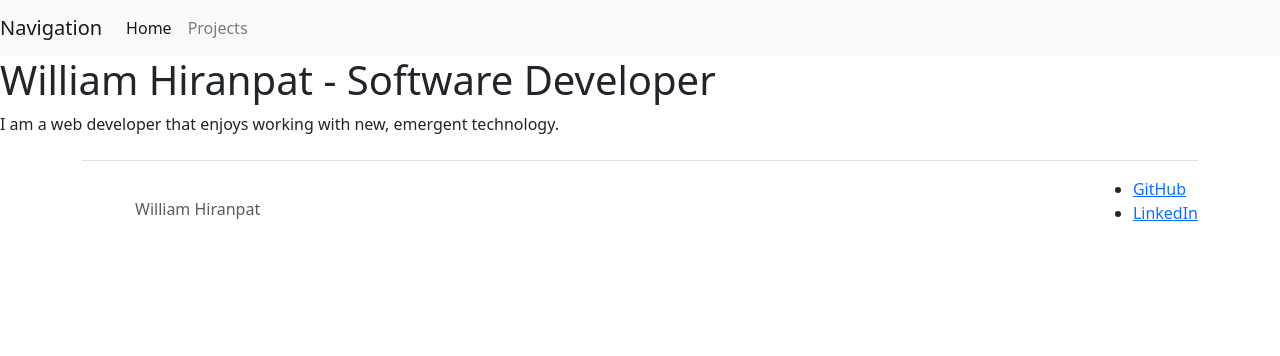
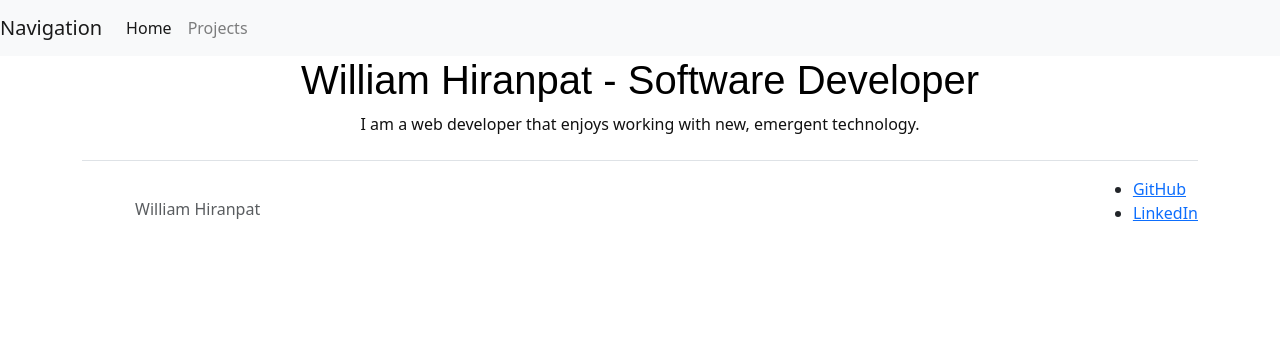
Before and after one commit to whiranpat2996/LandingPage, a Django app: page /index/ in a window 1280 px wide. Shown: the top 356 px of the page. Run offline with Django 4.2, Linux system fonts and the light colour scheme; some libraries are stand-ins or nearby versions.

```diff
--- a/LandingPage/settings.py
+++ b/LandingPage/settings.py
@@ -14,7 +14,6 @@ from pathlib import Path
 
 # Build paths inside the project like this: BASE_DIR / 'subdir'.
 BASE_DIR = Path(__file__).resolve().parent
-print(str(BASE_DIR) + " asdlkfjlaksdjflksda")
 
 # Quick-start development settings - unsuitable for production
 # See https://docs.djangoproject.com/en/4.1/howto/deployment/checklist/
--- a/LandingPage/static/landing/index.css
+++ b/LandingPage/static/landing/index.css
@@ -1,7 +1,10 @@
 h1 {
-    color: #FF0000;
+    font-family: Arial, Helvetica, sans-serif;
+    color: #000;
+    text-align: center;
 }
 
 p {
-    color: #00FF00;
+    color: #111;
+    text-align: center;
 }
--- a/LandingPage/templates/landing/index.html
+++ b/LandingPage/templates/landing/index.html
@@ -4,7 +4,7 @@
 
 <head>
     <title>William Hiranpat</title>
-    <link rel="stylesheet" href="{% static 'css/index.css' %}">
+    <link rel="stylesheet" href="{% static 'landing/index.css' %}">
 </head>
 
 <h1>William Hiranpat - Software Developer</h1>
--- a/LandingPage/templates/landing/navbar.html
+++ b/LandingPage/templates/landing/navbar.html
@@ -17,7 +17,7 @@
     <div class="collapse navbar-collapse" id="navbarSupportedContent">
       <ul class="navbar-nav mr-auto">
         <li class="nav-item active">
-          <a class="nav-link" href="/">Home<span class="sr-only">(current)</span></a>
+          <a class="nav-link" href="/index">Home<span class="sr-only">(current)</span></a>
         </li>
         <li class="nav-item">
           <a class="nav-link" href="/index/projects">Projects</a>
--- a/LandingPage/urls.py
+++ b/LandingPage/urls.py
@@ -16,10 +16,11 @@ Including another URLconf
 from django.contrib import admin
 from django.urls import include, path
 
-from.views import view
+from . views import view
 
 urlpatterns = [
     path('admin/', admin.site.urls),
+    path('', view),
     path('index/', view, name='index'),
     path('index/projects/', include('projectList.urls'))
 ]
--- a/projectList/urls.py
+++ b/projectList/urls.py
@@ -1,4 +1,4 @@
-from django.urls import path
+from django.urls import include, path
 
 from . import views
 
```
